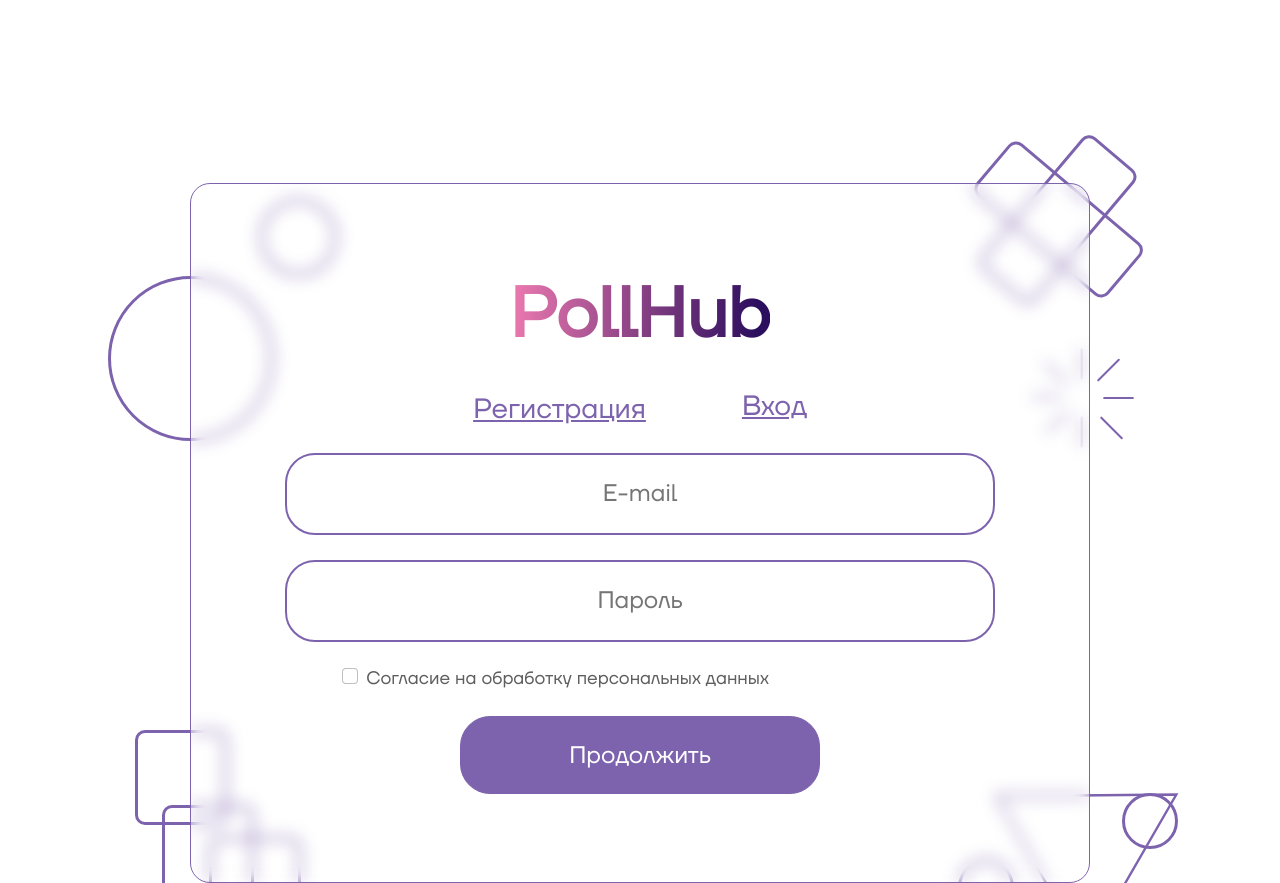
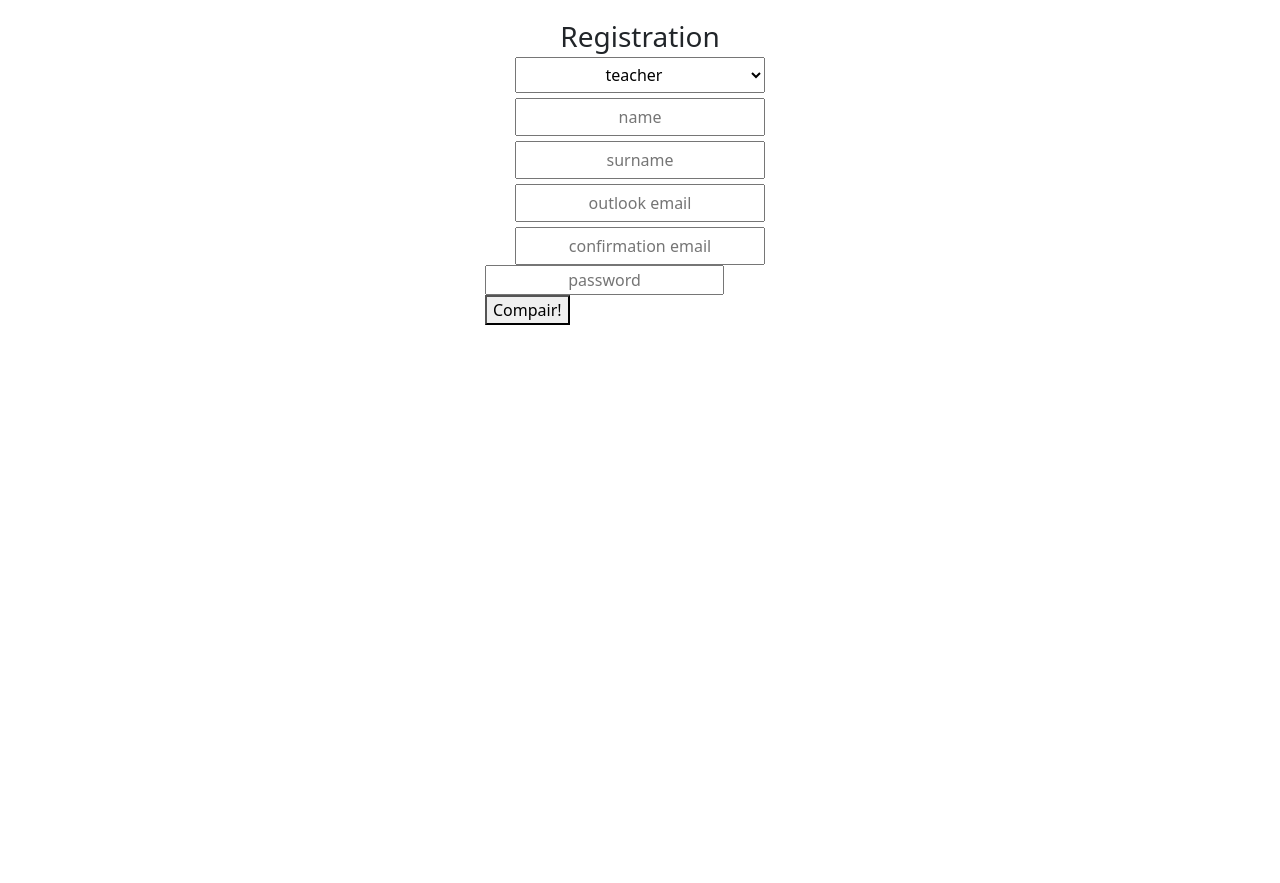
Before and after one commit to PollHub/full-project, a React (Create React App) app: page /log-in in a window 1280 px wide. After the commit the page ends 800 px from the top, so only its background shows below. Built offline with nearby package versions, Linux system fonts and the light colour scheme.

Commit message:
first commit

```diff
--- a/src/App.js
+++ b/src/App.js
@@ -26,8 +26,8 @@ function App() {
               <Route exact path={"/tests/:id"} component={More}/>
               <Route exact path={"/questions/:id/:i"} component={Question}/>
               <Route exact path={"/finish/:id"} component={Finish}/>
-              <Route exact path={"/log-in"} component={Log}/>
-              <Route exact path={"/register"} component={Register}/>
+              <Route exact path={"/log-in"} component={Register}/>
+              <Route exact path={"/register"} component={Log}/>
             </Switch>
           </div>
         </div>
--- a/src/components/user/Log.js
+++ b/src/components/user/Log.js
@@ -7,10 +7,18 @@ import './log1.css';
 
 export default function App() {
 
+  let [page, setPage] = useState(0)
+  let [role, stRole] = useState('')
+
   let [login, setLogin] = useState('');
   let [password, setPassword] = useState('');
 
-  function request() {
+  let [name, setName] = useState('');
+  let [surname, setSurname] = useState('');
+
+  function AddLog(login, password) {
+      console.log(login, password);
+
       var formdata = new FormData();
       formdata.append("username", login);
       formdata.append("password", password);
@@ -23,15 +31,33 @@ export default function App() {
 
       fetch("https://dfssd.herokuapp.com/auth/jwt/create/", requestOptions)
           .then(response => response.text())
-      .then(result => console.log(result))
-      .catch(error => console.log('error', error));
+          .then(result => localStorage.setItem('acces', result))
+          .catch(error => alert('Что-то не верно'));
   }
 
-  let [page, setPage] = useState(0)
-  let [role, stRole] = useState()
+  function request() {
+      var formdata = new FormData();
+      formdata.append("username", login);
+      // formdata.append("email", compair);
+      formdata.append("password", password);
 
-  let [name, setName] = useState('');
-  let [surname, setSurname] = useState('');
+      var requestOptions = {
+          method: 'POST',
+          body: formdata,
+          redirect: 'follow'
+      };
+      console.log(login, password)
+
+      fetch("https://dfssd.herokuapp.com/auth/users/", requestOptions)
+          // .then(response => console.log(response))
+          .then(response => {
+              if (response.status === 201) {
+                  AddLog(login, password);
+              } else {
+                  console.log('bad')
+              }
+          })
+  }
 
   function checkRole(className) {
     let teacher = document.querySelector('.teacher__div');
@@ -105,8 +131,8 @@ export default function App() {
                 <a className="textreg" href="log-in" >Вход</a>
               </div>
               <div className="inputtype">
-                <input type="login" placeholder="E-mail" className="inputPassword" id="exampleInputEmail1" onChange={(e) => { setLogin(e.target.value) }} />
-                <input placeholder="Пароль" className="inputPassword" id="InputPassword1" onChange={(e) => { setPassword(e.target.value) }} />
+                <input defaultValue={login} type="login" placeholder="E-mail" className="inputPassword" id="exampleInputEmail1" onChange={(e) => { setLogin(e.target.value) }} />
+                <input defaultValue={password} placeholder="Пароль" className="inputPassword" id="InputPassword1" onChange={(e) => { setPassword(e.target.value) }} />
                 {/* <input placeholder="Huy" className="inputPassword"/> */}
               </div>
               <div className="lg-3 form-check">
@@ -166,14 +192,14 @@ export default function App() {
               <div className="inputtype">
                 <p className="secondPageTitle" onClick={() => {check()}}>Выберите свою цель</p>
                 {/* <div className="teacher__div"> */}
-                <div className="teacher__div" onClick={() => {checkRole('student__div')}}>
+                <div className={role === 'user' ? 'teacher__div checked__role' : 'teacher__div'} onClick={() => {checkRole('student__div')}}>
                   <div className="teacher__div__text">
                     <p className='teacher__div__title'>Пользователь</p>
                     <p className="teacher__div__description">Решай тесты и получи больше баллов!</p>
                   </div>
                 </div>
                 {/* <div className="student__div"> */}
-                <div className="student__div" onClick={() => {checkRole('teacher__div')}}>
+                <div className={role === 'student' ? 'student__div checked__role' : 'student__div'} onClick={() => {checkRole('teacher__div')}}>
                   <div className="student__div__text">
                     <p className="student__div__title">Создатель</p>
                     <p className="student__div__description">Создавай, редактируй и проходи тесты сам!</p>
@@ -240,8 +266,8 @@ export default function App() {
                   <a className="textreg" href="log-in" >Вход</a>
                 </div>
                 <div className="inputtype">
-                  <input type="login" placeholder="Имя" className="inputPassword" id="exampleInputEmail1" onChange={(e) => { setLogin(e.target.value) }} />
-                  <input placeholder="Фамилие" className="inputPassword" id="InputPassword1" onChange={(e) => { setPassword(e.target.value) }} />
+                  <input defaultValue={name} type="login" placeholder="Имя" className="inputPassword" id="exampleInputEmail1" onChange={(e) => { setName(e.target.value) }} />
+                  <input defaultValue={surname} placeholder="Фамилие" className="inputPassword" id="InputPassword1" onChange={(e) => { setSurname(e.target.value) }} />
                   {/* <input placeholder="Huy" className="inputPassword"/> */}
                 </div>
                 <div className="button_c">
@@ -250,7 +276,7 @@ export default function App() {
                       Назад
                     </div>
                   </button>
-                  <button className="btn btn-primary ghg" onClick={() => { setPage(page + 1) }}>
+                  <button className="btn btn-primary ghg" onClick={() => {request()}}>
                     <div className="btn_text_ghg">Зарегистрироваться</div>
                   </button>
                 </div>
--- a/src/components/user/log1.css
+++ b/src/components/user/log1.css
@@ -153,7 +153,7 @@ html {
 }
 
 .btn_text_ghg {
-    width: 143px;
+    /* width: 143px; */
     height: 30.95px;
     font-family: 'TT Firs Neue';
     font-style: normal;
@@ -462,12 +462,12 @@ html {
 }
 
 .checked__role {
-    width: 710px;
+    /* width: 710px;
     height: 82.02px;
     border: 2px solid #7D63AD;
     box-sizing: border-box;
     border-radius: 30px !important;
-    margin-top: 25px;
+    margin-top: 25px; */
     background-color: #7D63AD;
 }
 
```
Lines whose indentation alone changed are shown as unchanged.
